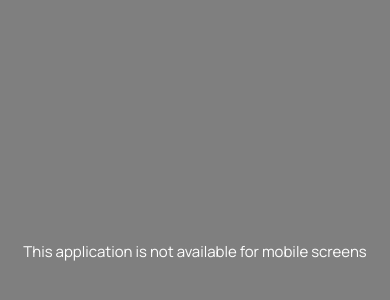
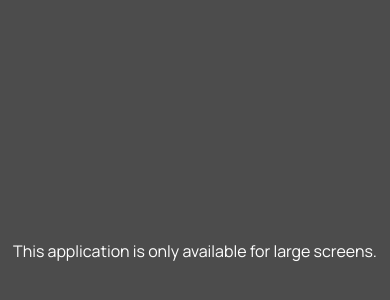
Before and after one commit to Bassaamm/Nomad, a React (Vite) app: page /app/cities in a window 390 px wide. Shown: the part 170-470 px from the top of the page. Built offline with nearby package versions, Linux system fonts and the light colour scheme; no server answers; the database is empty.

Commit message:
fix overlay

```diff
--- a/src/pages/applayout/AppLayout.jsx
+++ b/src/pages/applayout/AppLayout.jsx
@@ -5,13 +5,15 @@ import styles from "./AppLayout.module.css";
 export default function AppLayout() {
   return (
     <>
-      <div className={`${styles.app} hidden lg:block`}>
-        <SideBar />
-        <Map />
-        <User />
+      <div className="lg:block hidden">
+        <div className={styles.app}>
+          <SideBar />
+          <Map />
+          <User />
+        </div>
       </div>
-      <div className="lg:hidden fixed inset-0 bg-black bg-opacity-50 flex items-center justify-center text-white text-2xl">
-        This application is not available for mobile screens
+      <div className={styles.mobileOverlay}>
+        This application is only available for large screens.
       </div>
     </>
   );
--- a/src/pages/applayout/AppLayout.module.css
+++ b/src/pages/applayout/AppLayout.module.css
@@ -4,3 +4,22 @@
   display: flex;
   position: relative;
 }
+.mobileOverlay {
+  display: none;
+  position: fixed;
+  top: 0;
+  left: 0;
+  width: 100%;
+  height: 100%;
+  background: rgba(0, 0, 0, 0.7);
+  z-index: 9999;
+  justify-content: center;
+  align-items: center;
+  text-align: center;
+  color: white;
+  font-size: 1.6rem;
+
+  @media (max-width: 1200px) {
+    display: flex;
+  }
+}
```
